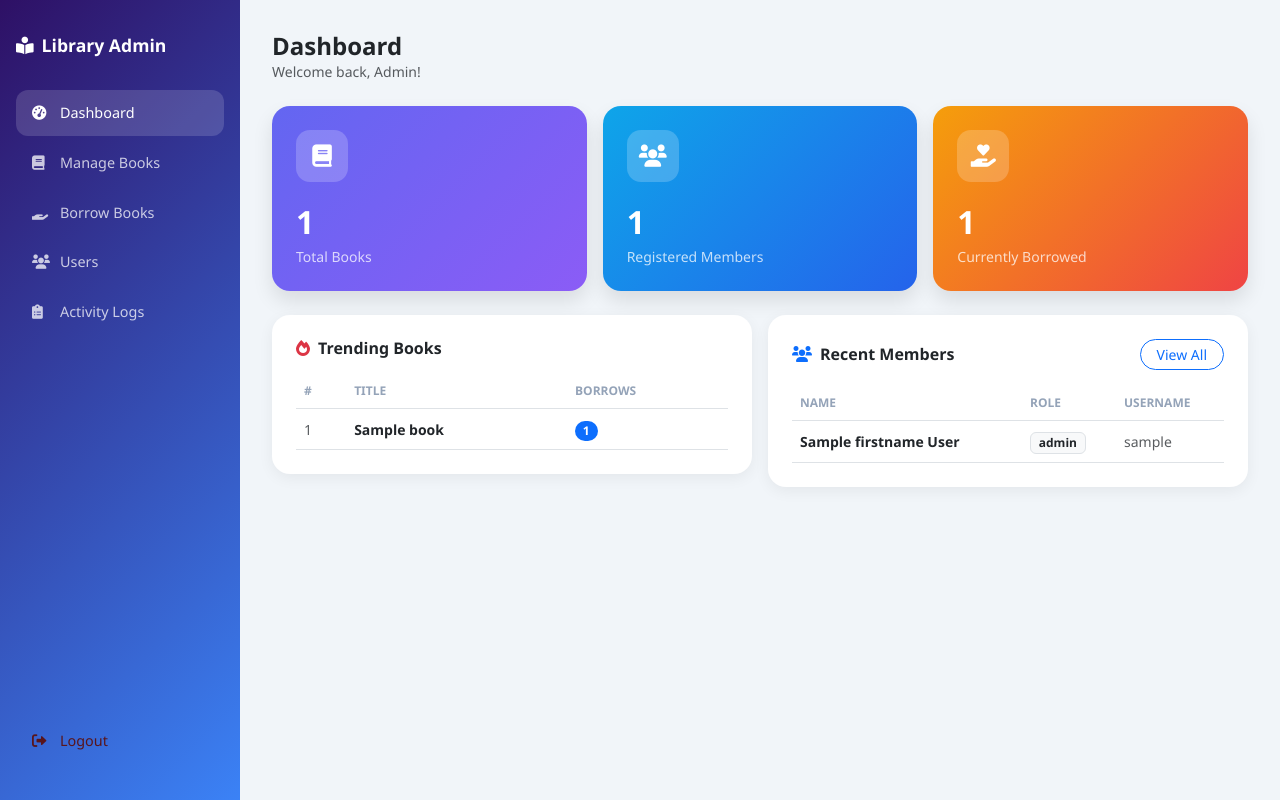
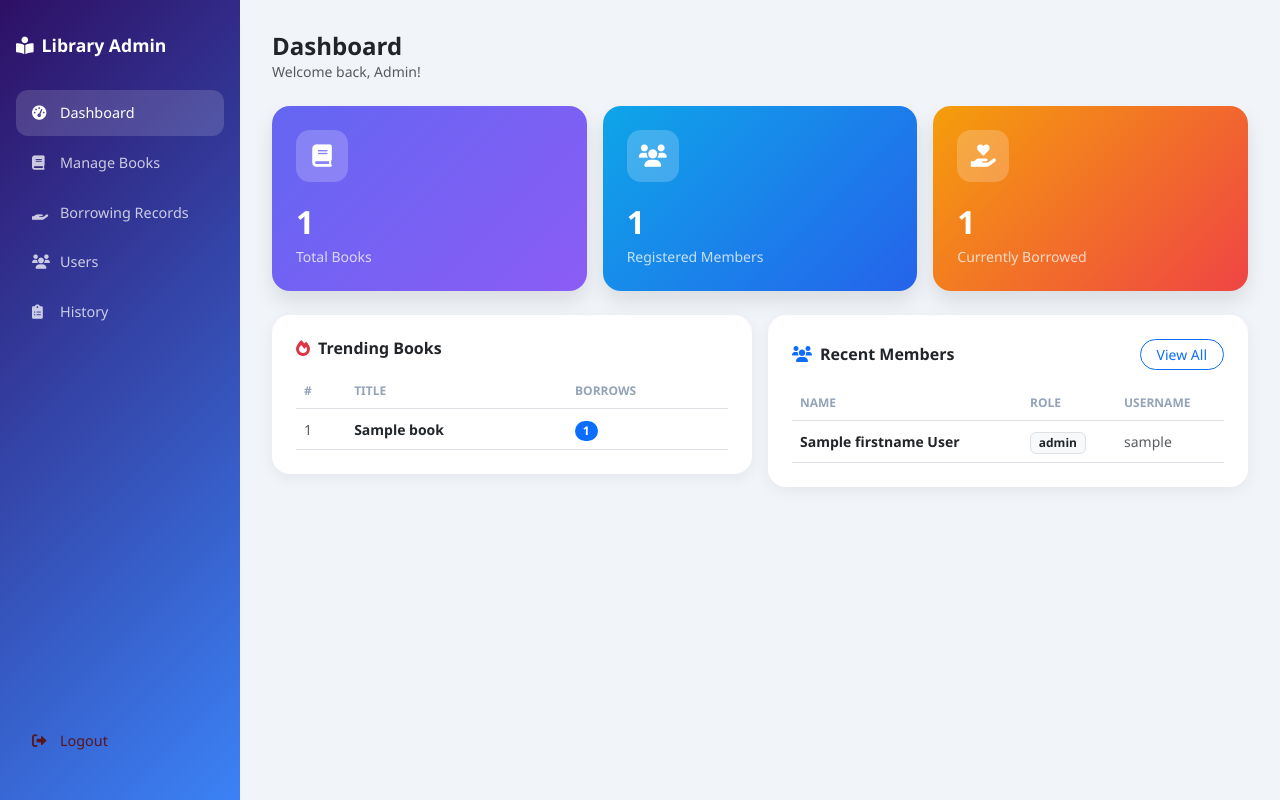
Before and after one commit to QueenJane2004/repo, a Flask app: template templates/admin.html in a window 1280 px wide. Run offline with Flask 3, Linux system fonts and the light colour scheme; the template is opened without the code that fills it: most values are stand-ins (such as "Sample title", 1, 10 or a date in 2020); some libraries are stand-ins or nearby versions.

Commit message:
Update admin.html

```diff
--- a/templates/admin.html
+++ b/templates/admin.html
@@ -73,16 +73,16 @@
             <a href="{{ url_for('manage_books') }}" class="nav-link">
                 <i class="fas fa-book me-2"></i>Manage Books
             </a>
-            <!-- NEW: Borrow Management Link -->
-            <a href="{{ url_for('admin_borrow_manage') }}" class="nav-link">
-                <i class="fas fa-hand-holding me-2"></i>Borrow Books
+            <!-- FIX: Linked to transactions_log instead of missing route -->
+            <a href="{{ url_for('transactions_log') }}" class="nav-link">
+                <i class="fas fa-hand-holding me-2"></i>Borrowing Records
             </a>
             <a href="{{ url_for('view_users') }}" class="nav-link">
                 <i class="fas fa-users me-2"></i>Users
             </a>
-            <!-- NEW: Activity Logs Link -->
-            <a href="{{ url_for('activity_logs') }}" class="nav-link">
-                <i class="fas fa-clipboard-list me-2"></i>Activity Logs
+            <!-- FIX: Linked to transactions_log as a placeholder for Activity -->
+            <a href="{{ url_for('transactions_log') }}" class="nav-link">
+                <i class="fas fa-clipboard-list me-2"></i>History
             </a>
         </nav>
         <div class="mt-auto pt-3">
@@ -174,6 +174,7 @@
                         <table class="table table-hover align-middle mb-0">
                             <thead><tr><th>Name</th><th>Role</th><th>Username</th></tr></thead>
                             <tbody>
+                                {% if all_users %}
                                     {% for user in all_users[:8] %}
                                     <tr>
                                         <td class="fw-semibold small">{{ user.firstname }} {{ user.lastname }}</td>
@@ -181,6 +182,9 @@
                                         <td class="text-muted small">{{ user.username }}</td>
                                     </tr>
                                     {% endfor %}
+                                {% else %}
+                                    <tr><td colspan="3" class="text-center text-muted small">No users found.</td></tr>
+                                {% endif %}
                             </tbody>
                         </table>
                     </div>
```
Lines whose indentation alone changed are shown as unchanged.
